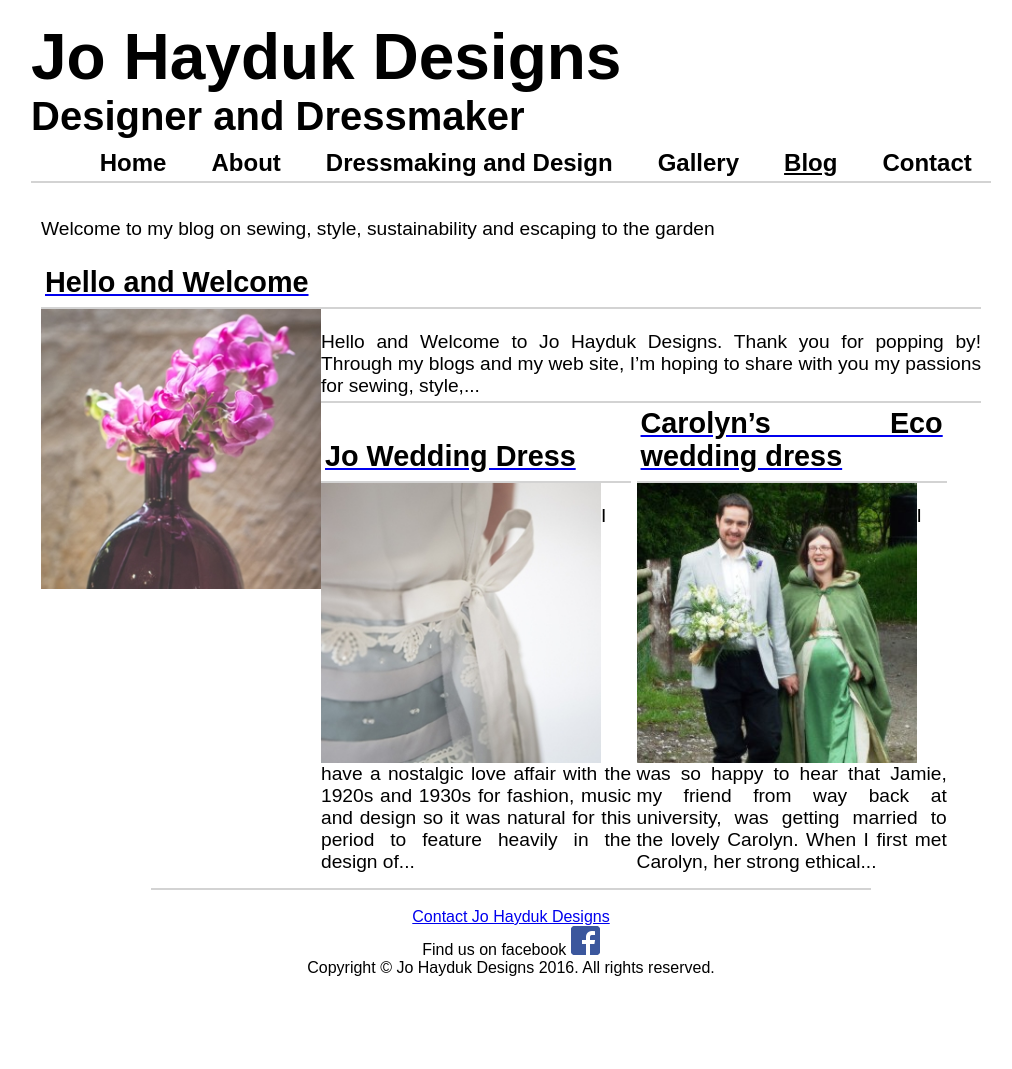
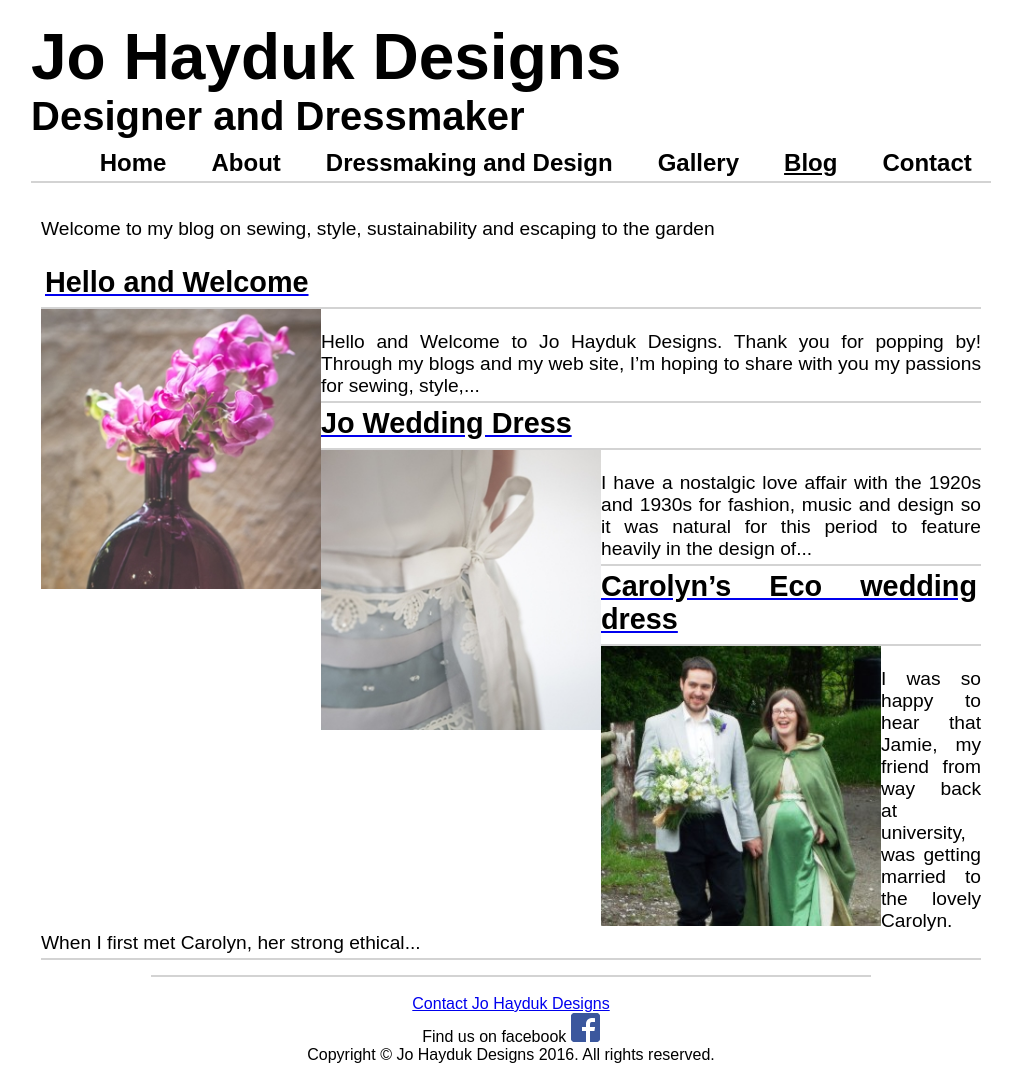
Before and after one commit to py1sl/jhdesigns_website, a Jekyll site: the page built from _pages/blog/index.html, in a window 1280 px wide. Shown: the whole page, without its empty margins (129-1141 px from the left). Built offline with Jekyll 4.4.1, drawn with Linux system fonts in a browser that asks for light colours; some web fonts are replaced; before the commit the page ends 982 px from its top, so only the background shows below that.

Commit message:
all as one blog

```diff
--- a/_pages/blog/index.html
+++ b/_pages/blog/index.html
@@ -10,7 +10,7 @@
 <br>
 </p>
 
-  {% for post in site.posts limit:1 %}
+  {% for post in site.posts limit:4 %}
     <a href="/jhdesigns_website/{{ post.url }}"><h2>{{ post.title }}</h2></a>
     <hr/>
     <p> {% if post.thumbnail %}
@@ -20,11 +20,12 @@
         {% endif %}</p>
         <p>&nbsp;</p>
     <p>{{ post.content | strip_html | truncatewords:30  }} </p>
+     <hr/>
   {% endfor %}
 
-  <hr/>
 
-  {% for post in site.posts offset:1 %}
+
+  {% for post in site.posts offset:4 %}
     <div class="blog_col">
     <a href="/jhdesigns_website/{{ post.url }}"><h2>{{ post.title }}</h2></a>
         <hr/>
```
